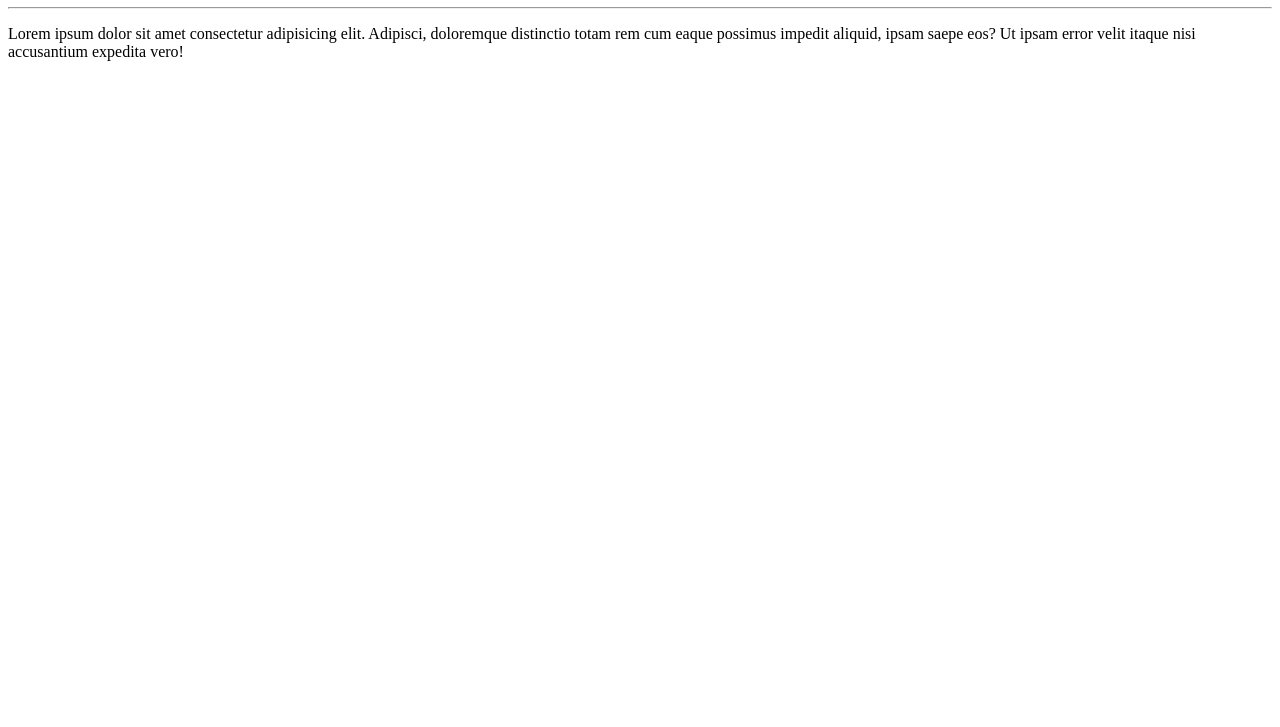
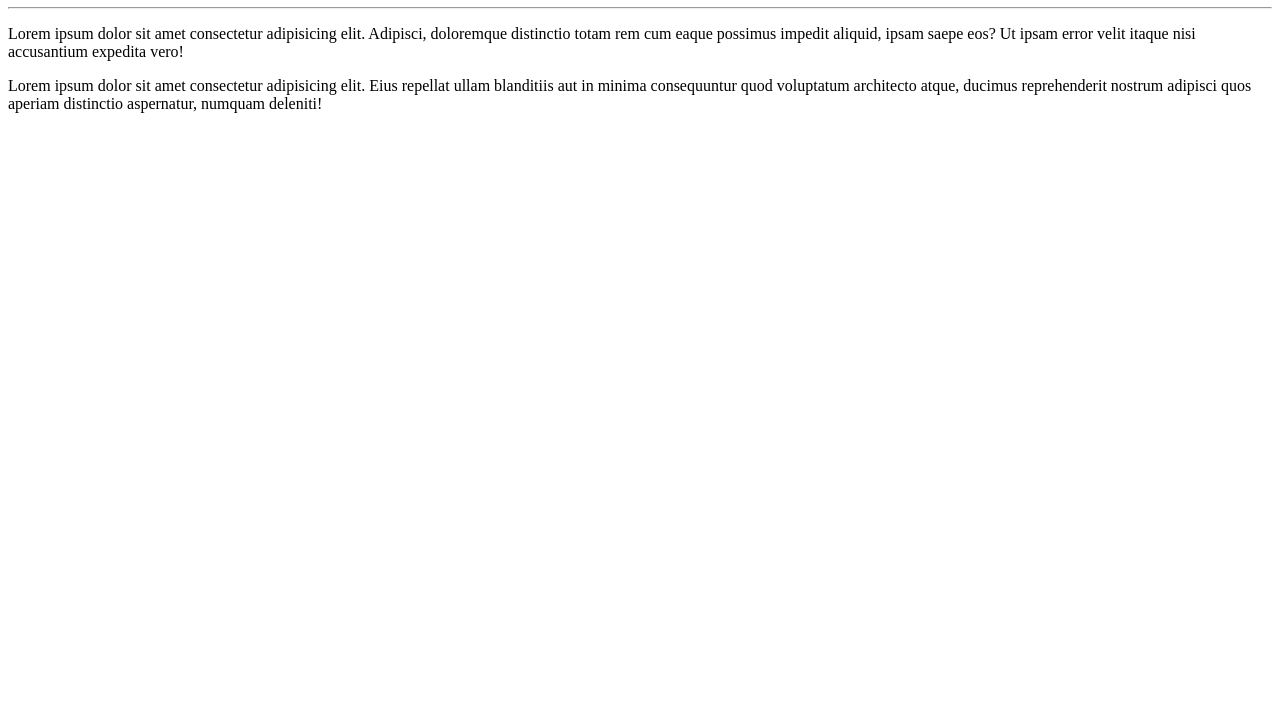
Before and after one commit to paivaAgatha2001/Ola-mundo, a plain HTML site: page site-xemplo/index.html in a window 1280 px wide. Shown: the part 73-800 px from the top of the page. Drawn offline with Linux system fonts and the light colour scheme.

Commit message:
adicionei um paragrafo

```diff
--- a/site-xemplo/index.html
+++ b/site-xemplo/index.html
@@ -10,6 +10,7 @@
         <h1>Olá mundo</h1>
         <hr>
         <p>Lorem ipsum dolor sit amet consectetur adipisicing elit. Adipisci, doloremque distinctio totam rem cum eaque possimus impedit aliquid, ipsam saepe eos? Ut ipsam error velit itaque nisi accusantium expedita vero!</p>
+        <p>Lorem ipsum dolor sit amet consectetur adipisicing elit. Eius repellat ullam blanditiis aut in minima consequuntur quod voluptatum architecto atque, ducimus reprehenderit nostrum adipisci quos aperiam distinctio aspernatur, numquam deleniti!</p>
 
 
     </body>
```
